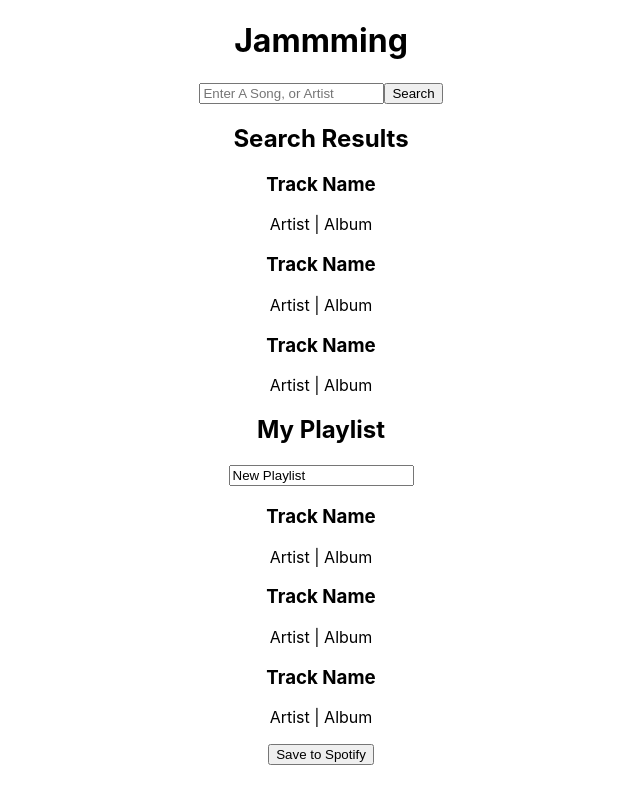
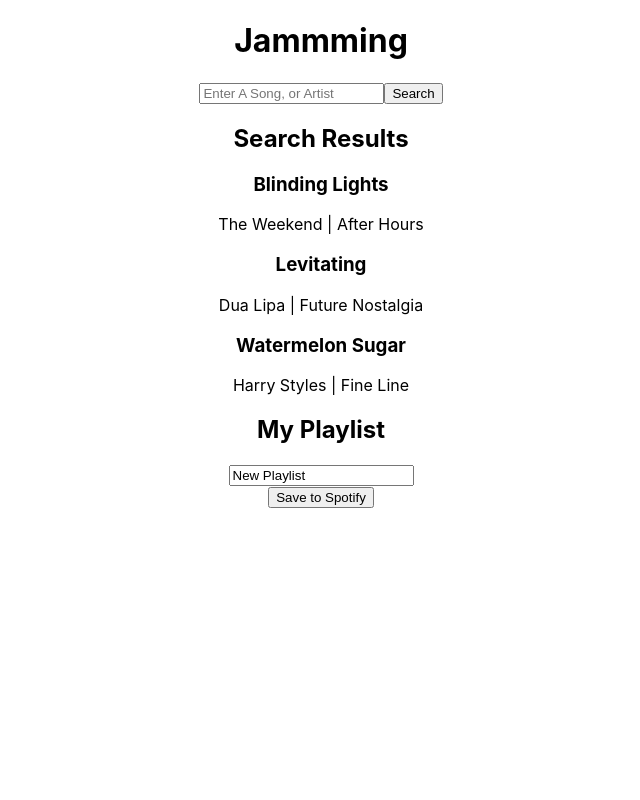
Before and after one commit to ScottODev/jammming, a React (Create React App) app: page / in a window 1280 px wide. Shown: the whole page, without its empty margins (319-959 px from the left). Built offline with nearby package versions, Linux system fonts and the light colour scheme.

Commit message:
Temporarily added manual song,album,artist array

```diff
--- a/src/components/SearchResults.js
+++ b/src/components/SearchResults.js
@@ -1,11 +1,11 @@
 import React from 'react';
 import TrackList from './TrackList';
 
-function SearchResults() {
+function SearchResults({ tracks }) {
   return (
     <div>
       <h2>Search Results</h2>
-      <TrackList />
+      <TrackList tracks={tracks} />
     </div>
   );
 }
--- a/src/components/Track.js
+++ b/src/components/Track.js
@@ -1,10 +1,10 @@
 import React from 'react';
 
-function Track() {
+function Track({ track }) {
   return (
     <div>
-      <h3>Track Name</h3>
-      <p>Artist | Album</p>
+      <h3>{track.name}</h3>
+      <p>{track.artist} | {track.album}</p>
     </div>
   );
 }
--- a/src/components/TrackList.js
+++ b/src/components/TrackList.js
@@ -1,12 +1,12 @@
 import React from 'react';
 import Track from './Track';
 
-function TrackList() {
+function TrackList({ tracks = [] }) {
   return (
     <div>
-      <Track />
-      <Track />
-      <Track />
+      {tracks.map(track => (
+        <Track key={track.id} track={track} />
+      ))}
     </div>
   );
 }
```
Also changed, not shown: src/components/SearchBar.js (line endings or trailing spaces).
